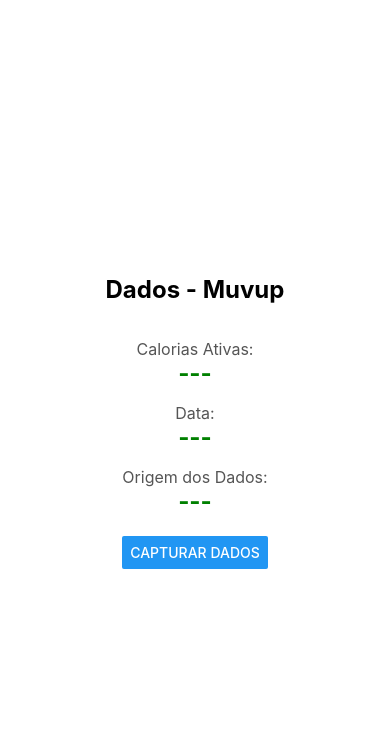
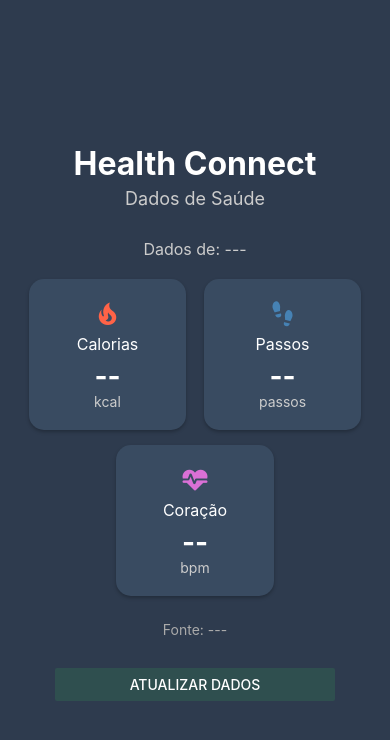
Before and after one commit to jtiagotoledo/captarDadosMuvup, a React Native app: screen / in a window 390 px wide. Shown: the top 740 px of the page. Built offline with nearby package versions, Linux system fonts and the light colour scheme.

Commit message:
melhorias na interface

```diff
--- a/App.tsx
+++ b/App.tsx
@@ -1,13 +1,39 @@
-import { StatusBar, StyleSheet, useColorScheme, View, Text, Button, Alert, ActivityIndicator, } from 'react-native';
+import {
+  StatusBar,
+  StyleSheet,
+  useColorScheme,
+  View,
+  Text,
+  Button,
+  Alert,
+  ActivityIndicator,
+} from 'react-native';
 import { useState } from 'react';
-import { initialize, requestPermission, readRecords, } from 'react-native-health-connect';
+import Icon from 'react-native-vector-icons/MaterialCommunityIcons';
+import {
+  initialize,
+  requestPermission,
+  readRecords,
+} from 'react-native-health-connect';
 
-type HealthData = { calories: number | null; date: string | null; source: string | null; };
+type HealthData = {
+  calories: number | null;
+  steps: number | null;
+  heartRate: number | null;
+  date: string | null;
+  source: string | null;
+};
 
 function App() {
   const isDarkMode = useColorScheme() === 'dark';
 
-  const [healthData, setHealthData] = useState<HealthData>({ calories: null, date: null, source: null, });
+  const [healthData, setHealthData] = useState<HealthData>({
+    calories: null,
+    steps: null,
+    heartRate: null,
+    date: null,
+    source: null,
+  });
   const [loading, setLoading] = useState(false);
 
   const readSampleData = async () => {
@@ -20,7 +46,6 @@
         { accessType: 'read', recordType: 'Steps' },
         { accessType: 'read', recordType: 'HeartRate' },
       ]);
-
 
       const startOfDay = new Date();
       startOfDay.setHours(0, 0, 0, 0);
@@ -50,35 +75,48 @@
         },
       });
 
-      console.log('resultSteps',resultSteps);
-      console.log('resultHeartRate',resultHeartRate);
+      const totalCalories =
+        resultCalBurned.records.length > 0
+          ? (resultCalBurned.records[0] as any).energy?.inKilocalories ?? null
+          : null;
+      const totalSteps =
+        resultSteps.records.length > 0
+          ? (resultSteps.records[0] as any).count ?? null
+          : null;
+      const latestHeartRate =
+        resultHeartRate.records.length > 0
+          ? (resultHeartRate.records[resultHeartRate.records.length - 1] as any)
+              .samples[0]?.beatsPerMinute ?? null
+          : null;
 
-
-      /* if (result.records.length > 0) {
-        const record = result.records[0];
-
-        const totalCalories = record.energy?.inKilocalories ?? 0;
-        const dataOrigin = record.metadata?.dataOrigin ?? null;
-        const recordDate = record.startTime
+      const record =
+        resultCalBurned.records.length > 0
+          ? resultCalBurned.records[0]
+          : resultSteps.records.length > 0
+          ? resultSteps.records[0]
+          : null;
+      const recordDate = record?.startTime
         ? new Date(record.startTime).toLocaleDateString()
         : null;
+      const dataOrigin = record?.metadata?.dataOrigin ?? null;
 
       setHealthData({
         calories: totalCalories,
+        steps: totalSteps,
+        heartRate: latestHeartRate,
         date: recordDate,
         source: dataOrigin,
       });
-      } else {
-        setHealthData({ calories: 0, date: null, source: null });
-        Alert.alert(
-          'Nenhum dado encontrado',
-          'Não há registro de calorias ativas para hoje.'
-        );
-      } */
     } catch (error) {
       console.error(error);
       Alert.alert('Erro', 'Ocorreu um erro ao ler os dados.');
-      setHealthData({ calories: null, date: null, source: null });
+      setHealthData({
+        calories: null,
+        steps: null,
+        heartRate: null,
+        date: null,
+        source: null,
+      });
     } finally {
       setLoading(false);
     }
@@ -87,29 +125,56 @@
   return (
     <View style={styles.container}>
       <StatusBar barStyle={isDarkMode ? 'light-content' : 'dark-content'} />
-      <Text style={styles.header}>Dados - Muvup</Text>
+      <Text style={styles.header}>Health Connect</Text>
+      <Text style={styles.subtitle}>Dados de Saúde</Text>
 
       {loading ? (
-        <ActivityIndicator size="large" color="#0000ff" />
+        <ActivityIndicator size="large" color="#fff" />
       ) : (
         <View style={styles.dataContainer}>
-          <Text style={styles.label}>Calorias Ativas:</Text>
-          <Text style={styles.valueText}>
-            {healthData.calories !== null ? `${healthData.calories} kcal` : '---'}
+          <Text style={styles.dateText}>
+            Dados de: {healthData.date !== null ? healthData.date : '---'}
           </Text>
 
-          <Text style={styles.label}>Data:</Text>
-          <Text style={styles.valueText}>
-            {healthData.date !== null ? healthData.date : '---'}
+          <View style={styles.cardRow}>
+            <View style={styles.card}>
+              <Icon name="fire" size={30} color="#FF6347" />
+              <Text style={styles.cardLabel}>Calorias</Text>
+              <Text style={styles.cardValue}>
+                {healthData.calories !== null ? `${healthData.calories}` : '--'}
               </Text>
+              <Text style={styles.cardUnit}>kcal</Text>
+            </View>
 
-          <Text style={styles.label}>Origem dos Dados:</Text>
-          <Text style={styles.valueText}>
-            {healthData.source !== null ? healthData.source : '---'}
+            <View style={styles.card}>
+              <Icon name="shoe-print" size={30} color="#4682B4" />
+              <Text style={styles.cardLabel}>Passos</Text>
+              <Text style={styles.cardValue}>
+                {healthData.steps !== null ? `${healthData.steps}` : '--'}
+              </Text>
+              <Text style={styles.cardUnit}>passos</Text>
+            </View>
+          </View>
+
+          <View style={styles.cardRow}>
+            <View style={styles.card}>
+              <Icon name="heart-pulse" size={30} color="#DA70D6" />
+              <Text style={styles.cardLabel}>Coração</Text>
+              <Text style={styles.cardValue}>
+                {healthData.heartRate !== null ? `${healthData.heartRate}` : '--'}
+              </Text>
+              <Text style={styles.cardUnit}>bpm</Text>
+            </View>
+          </View>
+
+          <Text style={styles.sourceText}>
+            Fonte: {healthData.source !== null ? healthData.source : '---'}
           </Text>
         </View>
       )}
-      <Button onPress={readSampleData} title="Capturar Dados" />
+      <View style={styles.buttonContainer}>
+        <Button onPress={readSampleData} title="Atualizar Dados" color="#2F4F4F" />
+      </View>
     </View>
   );
 }
@@ -117,28 +182,73 @@
 const styles = StyleSheet.create({
   container: {
     flex: 1,
+    backgroundColor: '#2E3B4E',
     justifyContent: 'center',
     alignItems: 'center',
     padding: 20,
   },
   header: {
-    fontSize: 24,
+    fontSize: 32,
     fontWeight: 'bold',
+    color: '#fff',
+    marginBottom: 5,
+  },
+  subtitle: {
+    fontSize: 18,
+    color: '#ccc',
+    marginBottom: 30,
+  },
+  dataContainer: {
+    width: '100%',
+    alignItems: 'center',
+  },
+  dateText: {
+    fontSize: 16,
+    color: '#ccc',
     marginBottom: 20,
   },
-  dataContainer: {
+  cardRow: {
+    flexDirection: 'row',
+    justifyContent: 'space-around',
+    width: '100%',
+    marginBottom: 15,
+  },
+  card: {
+    backgroundColor: '#394B61',
+    borderRadius: 15,
+    padding: 20,
     alignItems: 'center',
-    marginBottom: 20,
+    width: '45%',
+    shadowColor: '#000',
+    shadowOffset: { width: 0, height: 2 },
+    shadowOpacity: 0.25,
+    shadowRadius: 3.84,
+    elevation: 5,
   },
-  label: {
+  cardLabel: {
     fontSize: 16,
-    color: '#555',
-    marginTop: 15,
+    color: '#fff',
+    marginTop: 5,
   },
-  valueText: {
-    fontSize: 24,
+  cardValue: {
+    fontSize: 28,
     fontWeight: 'bold',
-    color: 'green',
+    color: '#fff',
+    marginTop: 5,
+  },
+  cardUnit: {
+    fontSize: 14,
+    color: '#ccc',
+  },
+  sourceText: {
+    fontSize: 14,
+    color: '#aaa',
+    marginTop: 10,
+    textAlign: 'center',
+  },
+  buttonContainer: {
+    marginTop: 30,
+    width: '80%',
   },
 });
 
--- a/package.json
+++ b/package.json
@@ -13,8 +13,10 @@
     "@react-native/new-app-screen": "0.81.1",
     "react": "19.1.0",
     "react-native": "0.81.1",
+    "react-native-background-fetch": "^4.2.8",
     "react-native-health-connect": "^3.3.3",
-    "react-native-safe-area-context": "^5.5.2"
+    "react-native-safe-area-context": "^5.5.2",
+    "react-native-vector-icons": "^10.3.0"
   },
   "devDependencies": {
     "@babel/core": "^7.25.2",
@@ -29,6 +31,7 @@
     "@react-native/typescript-config": "0.81.1",
     "@types/jest": "^29.5.13",
     "@types/react": "^19.1.0",
+    "@types/react-native-vector-icons": "^6.4.18",
     "@types/react-test-renderer": "^19.1.0",
     "eslint": "^8.19.0",
     "jest": "^29.6.3",
```
Also changed, not shown: 1 other file (tests, documents, lock files or other folders). Lines whose indentation alone changed are shown as unchanged.
